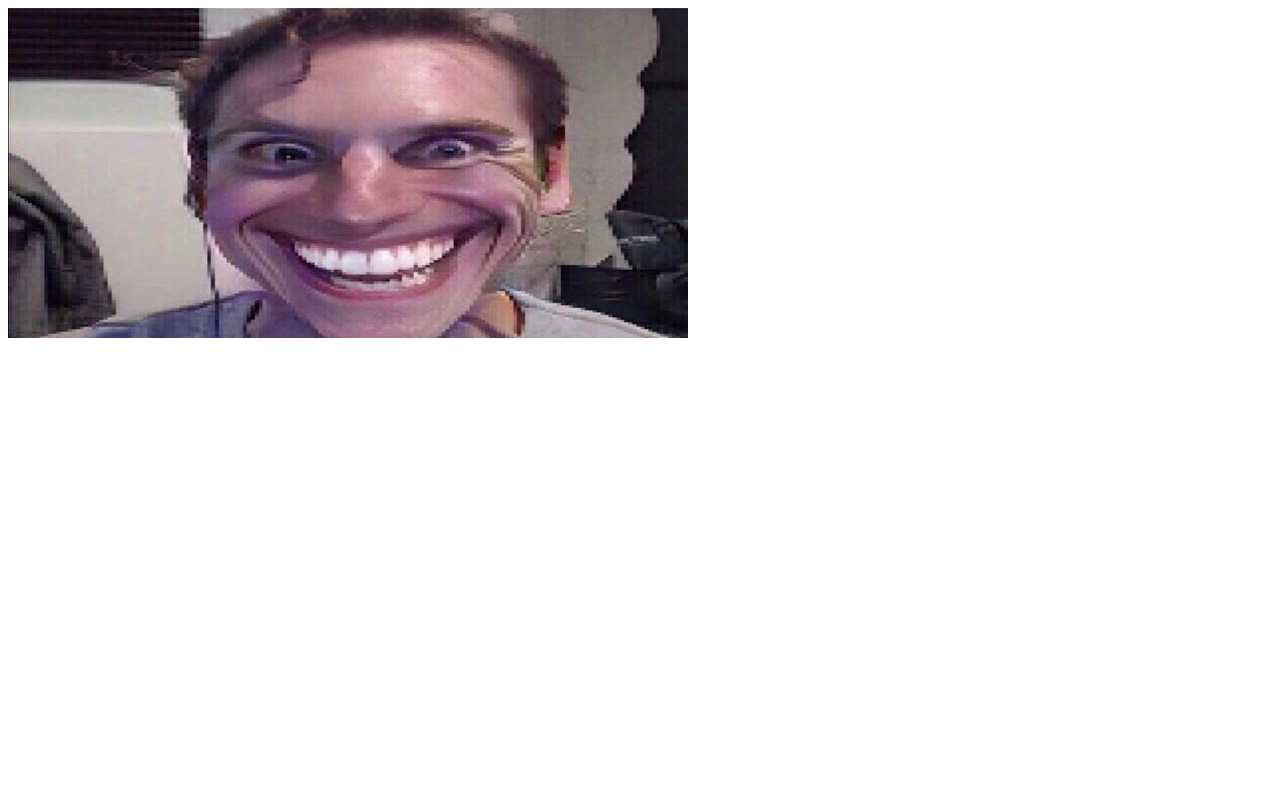
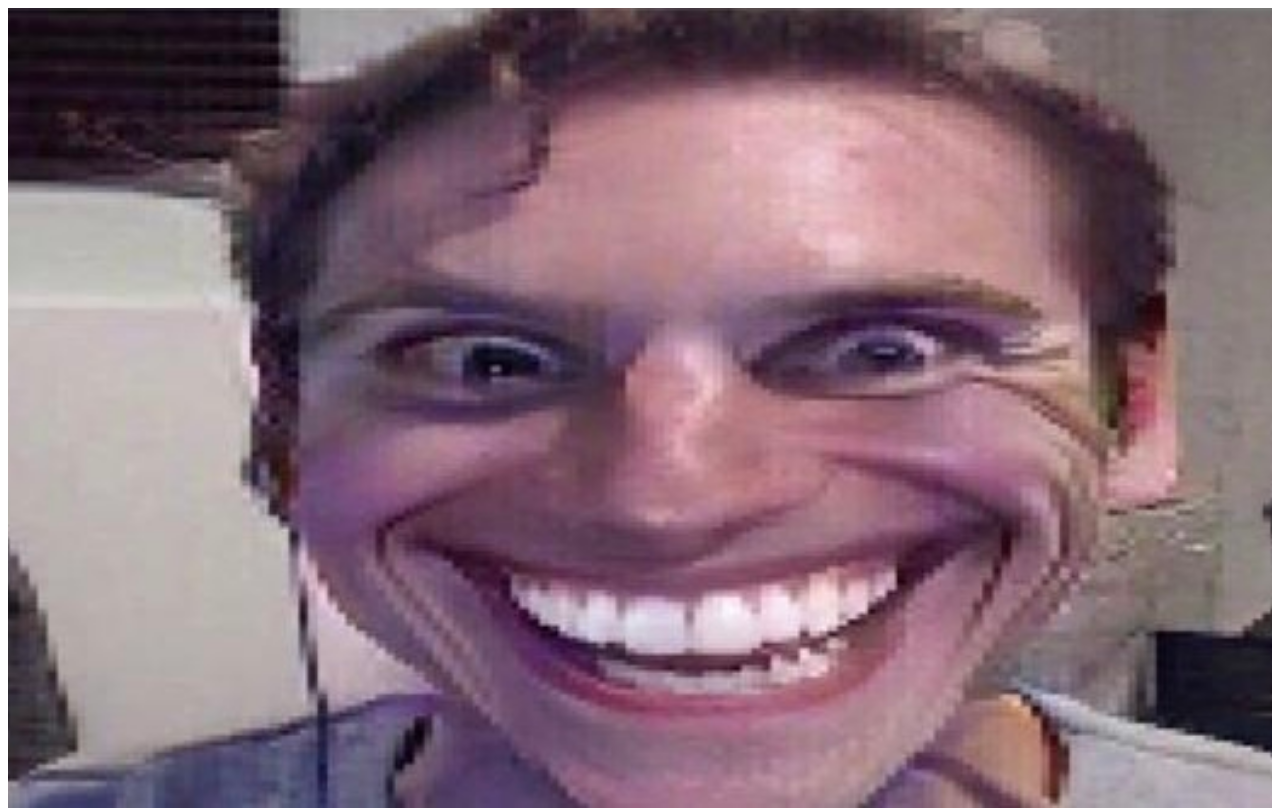
Before and after one commit to little-bit-of-fun/ignore-this, a plain HTML site: page index.html in a window 1280 px wide. Drawn offline with Linux system fonts and the light colour scheme.

Commit message:
Update index.html

```diff
--- a/index.html
+++ b/index.html
@@ -1,6 +1,21 @@
 <!DOCTYPE html>
 <html>
 <head>
+<style>
+body, html {
+  height: 100%;
+}
+
+.bg {
+  background-image: url("5826E680-D019-4E65-8FC1-51C0E734D6A3.jpeg");
+
+  height: 100%;
+
+  background-position: center;
+  background-repeat: no-repeat;
+  background-size: cover;
+}
+</style>
 <title>When the imposter is sus!&#128563;</title>
 <meta property="og:title" content="When the imposter is sus!&#128563;" />
 <meta property="og:image" content="http://whentheimposterissus.xyz/5826E680-D019-4E65-8FC1-51C0E734D6A3.jpeg" />
@@ -8,6 +23,6 @@
 <meta name="keywords" content="sus, imposter, among us"
 </head>
 <body>
-<img src="5826E680-D019-4E65-8FC1-51C0E734D6A3.jpeg" />
+<div class="bg"></div>
 </body>
 </html>
```
